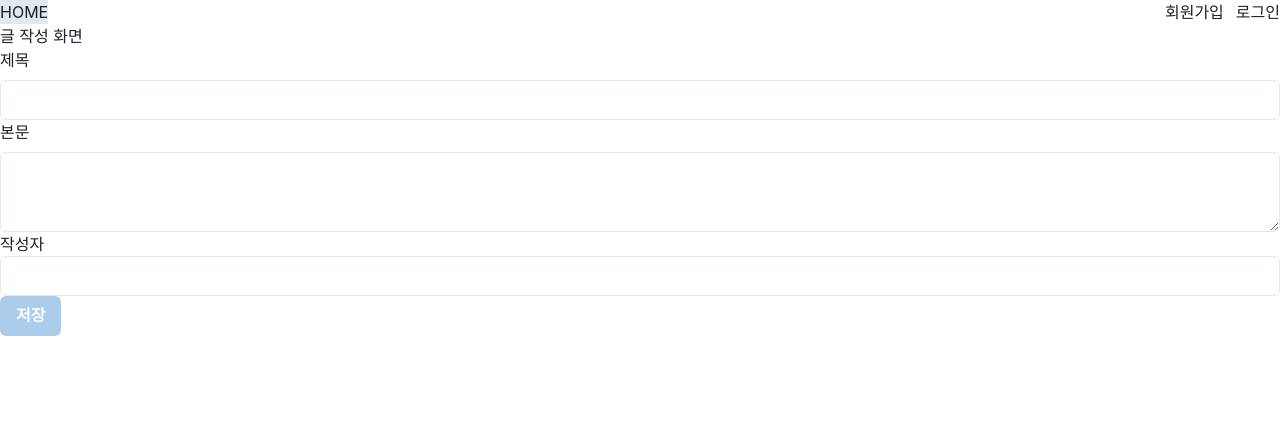
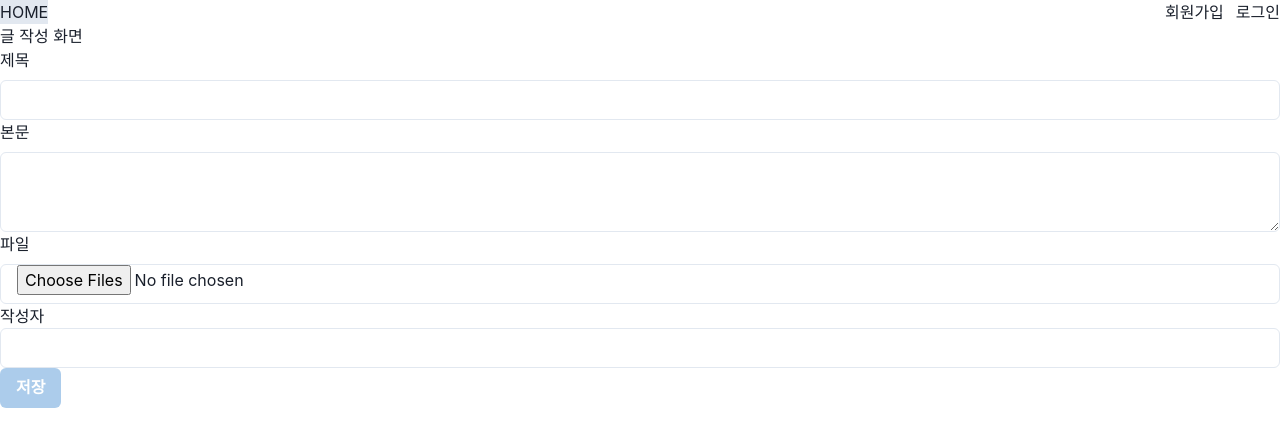
Before and after one commit to JeongHyun-Ha/project2-react, a React (Vite) app: page /write in a window 1280 px wide. Shown: the top 446 px of the page. Built offline with nearby package versions, Linux system fonts and the light colour scheme.

Commit message:
파일 선택 시 선택된 파일 출력

```diff
--- a/src/page/board/BoardWrite.jsx
+++ b/src/page/board/BoardWrite.jsx
@@ -15,6 +15,7 @@ import { LoginContext } from "../../component/LoginProvider.jsx";
 export function BoardWrite() {
   const [title, setTitle] = useState("");
   const [content, setContent] = useState("");
+  const [files, setFiles] = useState([]);
   const toast = useToast();
   const navigate = useNavigate();
   const [loading, setLoading] = useState(false);
@@ -62,6 +63,12 @@ export function BoardWrite() {
     disableSaveBtn = true;
   }
 
+  //file 목록 작성
+  const fileNameList = [];
+  for (let i = 0; i < files.length; i++) {
+    fileNameList.push(<li>{files[i].name}</li>);
+  }
+
   return (
     <Box>
       <Box>글 작성 화면</Box>
@@ -77,6 +84,20 @@ export function BoardWrite() {
             <FormLabel>본문</FormLabel>
             <Textarea onChange={(e) => setContent(e.target.value)} />
           </FormControl>
+        </Box>
+        <Box>
+          <FormControl>
+            <FormLabel>파일</FormLabel>
+            <Input
+              multiple
+              type={"file"}
+              accept={"image/*"}
+              onChange={(e) => setFiles(e.target.files)}
+            />
+          </FormControl>
+        </Box>
+        <Box>
+          <ul>{fileNameList}</ul>
         </Box>
         <Box>
           <FormControl>작성자</FormControl>
```
